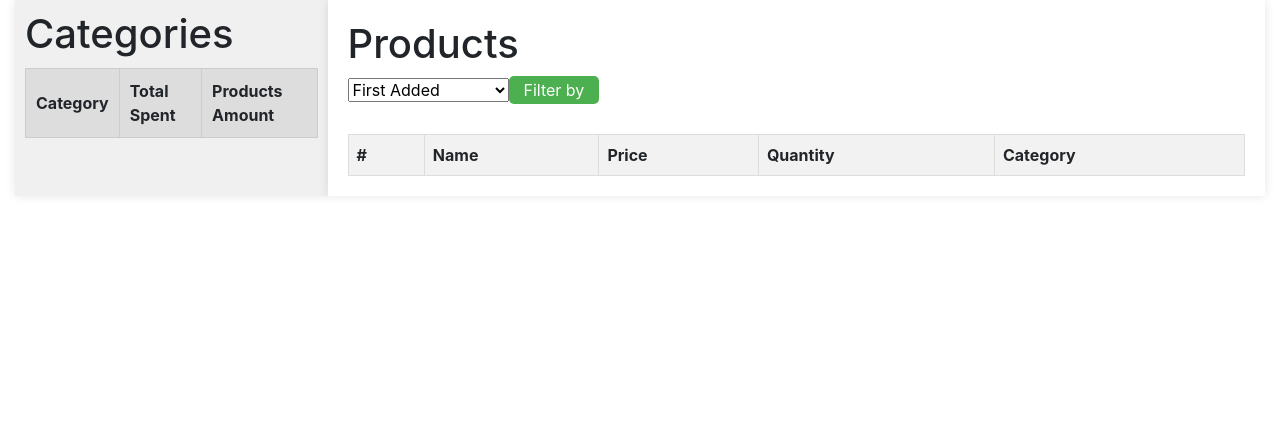
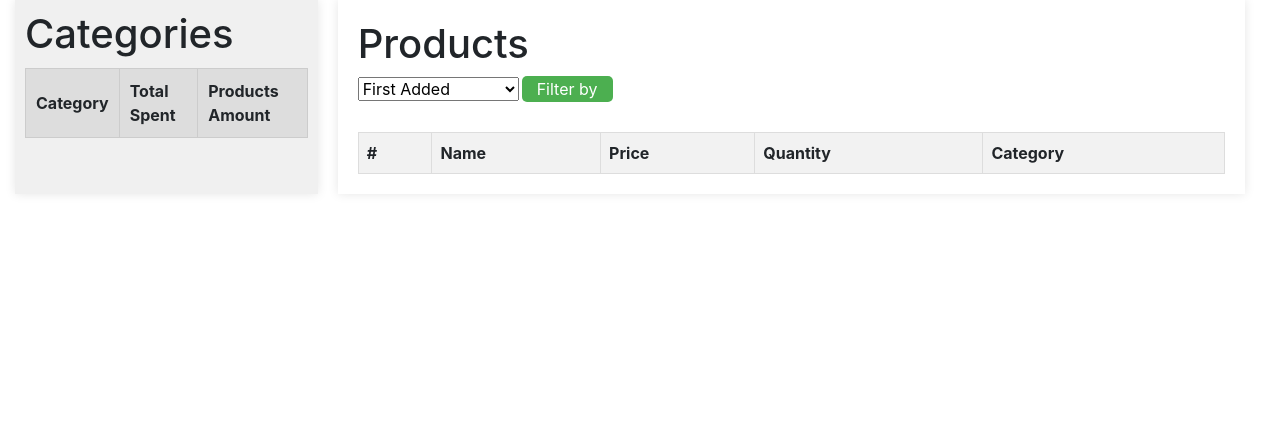
Before and after one commit to gustavoperess/Inventory-Management-System, a Flask app: page /login in a window 1280 px wide. Shown: the part 140-576 px from the top of the page. Run offline with Flask 3, Linux system fonts and the light colour scheme; the visitor is signed in with stand-in values (Sample User, id 1); data that the repository does not hold is empty; some libraries are stand-ins or nearby versions.

Commit message:
small changes in the css.

```diff
--- a/static/styles.css
+++ b/static/styles.css
@@ -90,6 +90,7 @@ header .logout-button {
 /* Container for displaying inventory categories */
 .categories-container {
   width: 25%;
+  margin-right: 20px;
   /* Adjust the width as needed */
   background-color: #f0f0f0;
   padding: 10px;
@@ -131,6 +132,7 @@ header .logout-button {
 /* Container for displaying a table of products */
 .products-container {
   width: 75%;
+  margin-right: 20px;
   /* Adjust the width as needed */
   background-color: #fff;
   padding: 20px;
@@ -174,7 +176,8 @@ header .logout-button {
   background-color: #4CAF50;
   color: white;
   border: none;
-  padding: 2px 15px;
+  margin-left: 3px;
+  padding: 1px 15px;
   border-radius: 5px;
   cursor: pointer;
 }
```
